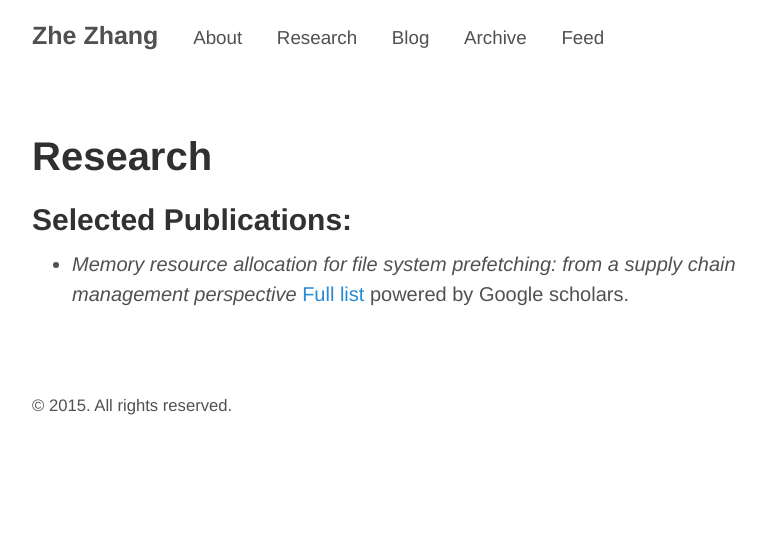
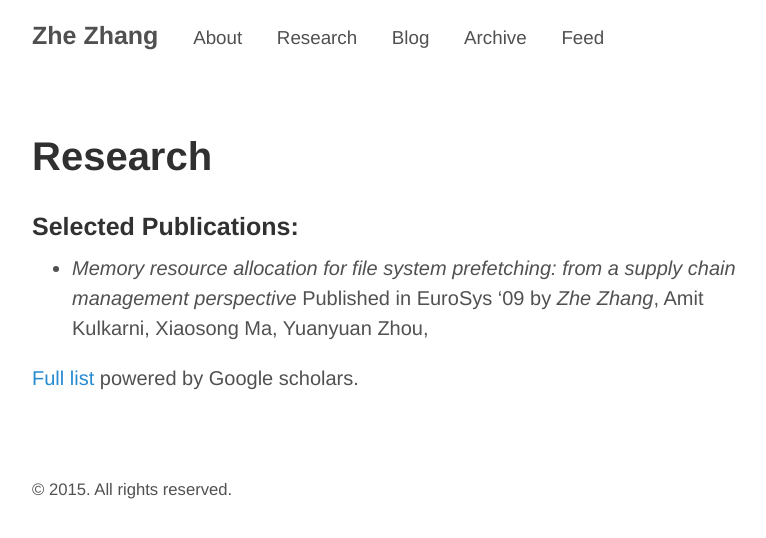
Before and after one commit to zhe-thoughts/zhe-thoughts.github.io, a Jekyll site: the page built from research.md, in a window 1280 px wide. Shown: the top 538 px of the page, without its empty margins (248-1014 px from the left). Built offline with Jekyll 4.4.1, drawn with Linux system fonts in a browser that asks for light colours.

```diff
--- a/research.md
+++ b/research.md
@@ -2,6 +2,9 @@
 layout: page
 title: Research
 ---
-## Selected Publications:
+### Selected Publications:
 * *Memory resource allocation for file system prefetching: from a supply chain management perspective*
+Published in EuroSys '09
+by _Zhe Zhang_, Amit Kulkarni, Xiaosong Ma, Yuanyuan Zhou,
+
 [Full list](https://scholar.google.com/citations?user=21fWeu8AAAAJ) powered by Google scholars.
```
